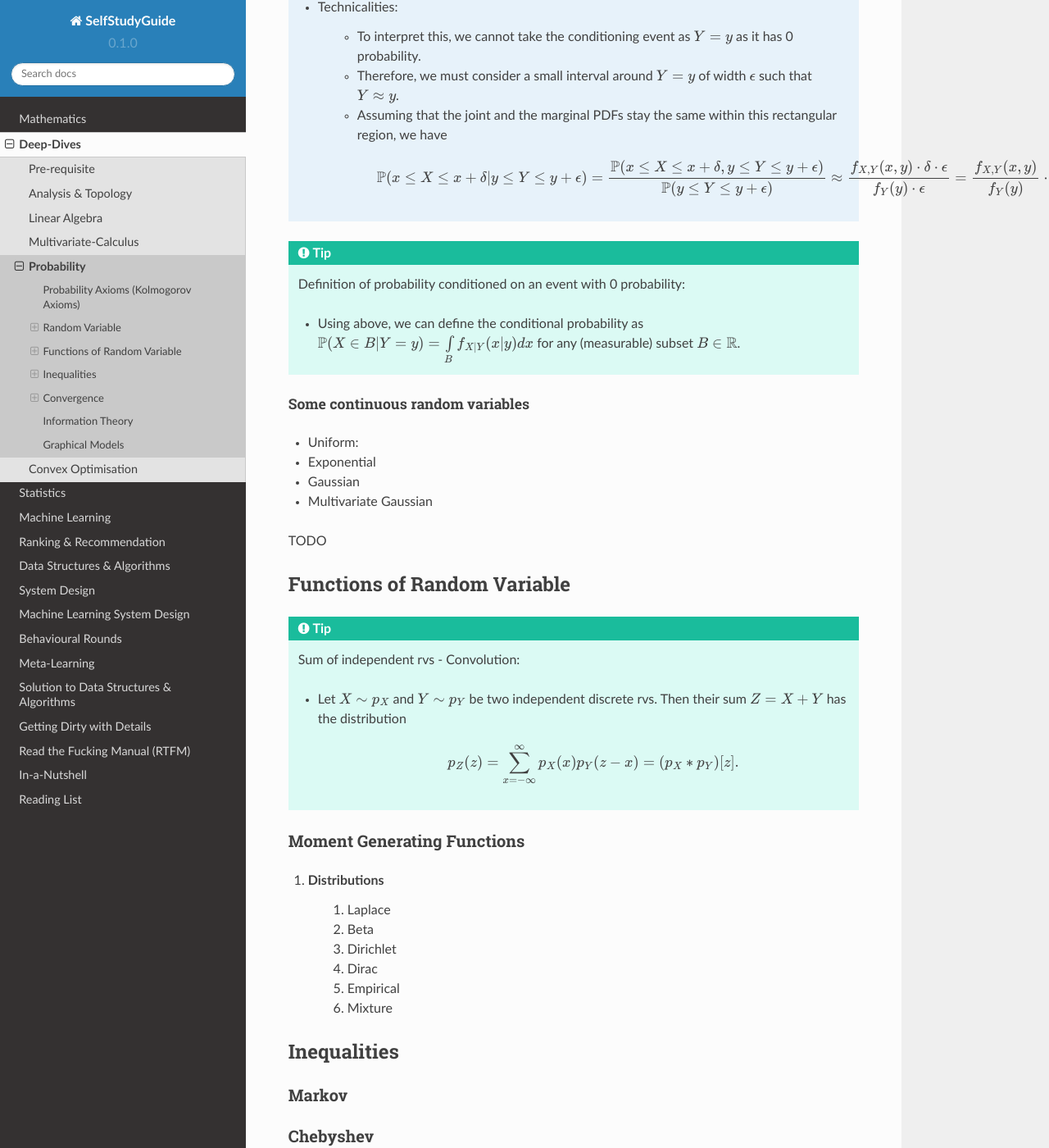
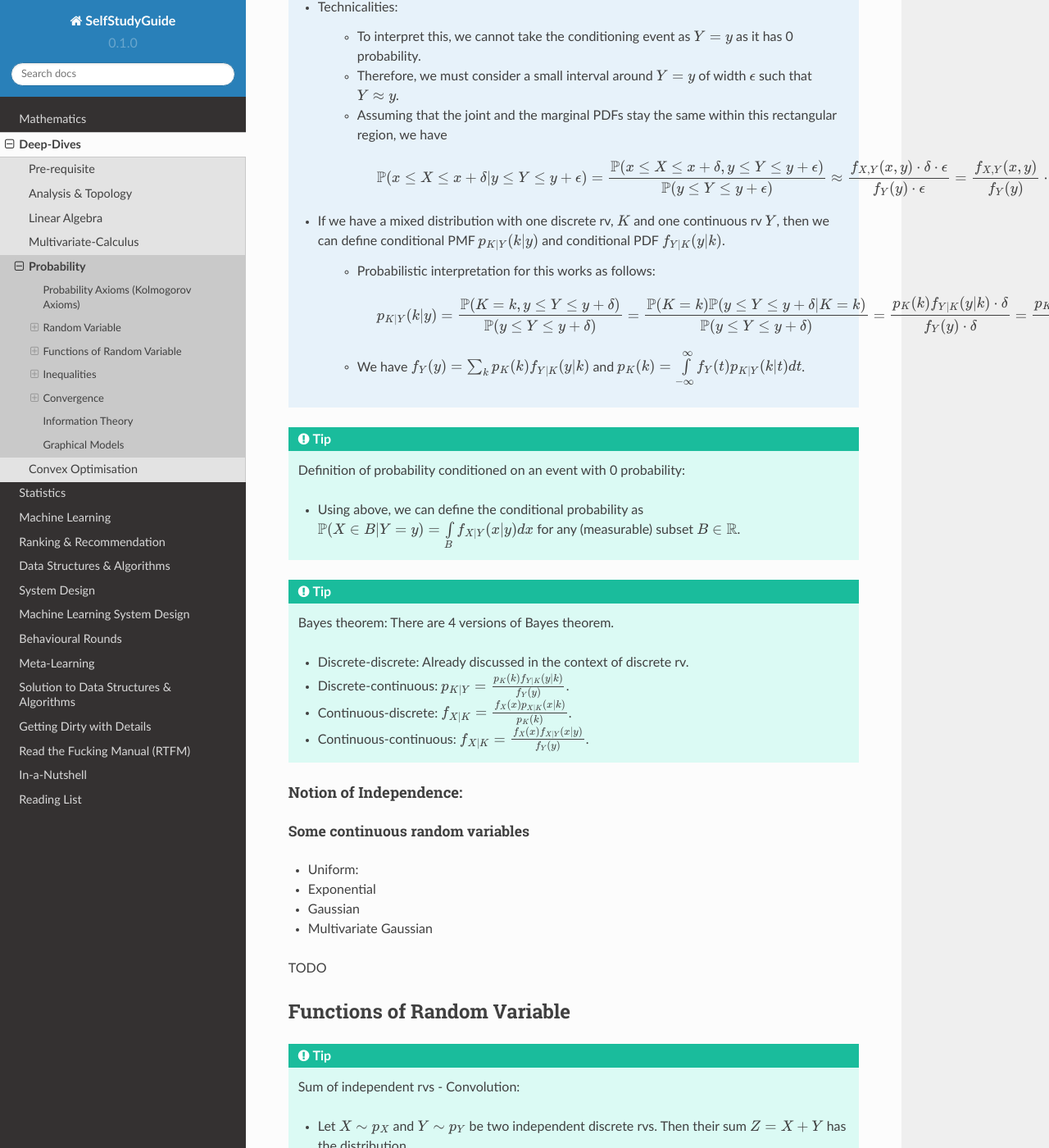
Before and after one commit to uselesstechjunks/leetcode, a Sphinx documentation site: the page built from docs/source/math/prob.rst, in a window 1280 px wide and 1400 px high, scrolled down 16260 px. Shown: the whole window at 82% size. Built offline with Sphinx 7.4.7 and the Read the Docs theme 2.0.0, drawn with Linux system fonts in a browser that asks for light colours.

Commit message:
Update prob.rst

```diff
--- a/docs/source/math/prob.rst
+++ b/docs/source/math/prob.rst
@@ -536,10 +536,28 @@ Conditioning on a random variables
 
 			.. math:: \mathbb{P}(x\leq X\leq x+\delta|y\leq Y\leq y+\epsilon)=\frac{\mathbb{P}(x\leq X\leq x+\delta,y\leq Y\leq y+\epsilon)}{\mathbb{P}(y\leq Y\leq y+\epsilon)}\approx\frac{f_{X,Y}(x,y)\cdot\delta\cdot\epsilon}{f_Y(y)\cdot\epsilon}=\frac{f_{X,Y}(x,y)}{f_Y(y)}\cdot\delta=f_{X|Y}(x|y)\cdot\delta
 
+	* If we have a mixed distribution with one discrete rv, :math:`K` and one continuous rv :math:`Y`, then we can define conditional PMF :math:`p_{K|Y}(k|y)` and conditional PDF :math:`f_{Y|K}(y|k)`.
+
+		* Probabilistic interpretation for this works as follows:
+
+			.. math:: p_{K|Y}(k|y)=\frac{\mathbb{P}(K=k,y\leq Y\leq y+\delta)}{\mathbb{P}(y\leq Y\leq y+\delta)}=\frac{\mathbb{P}(K=k)\mathbb{P}(y\leq Y\leq y+\delta|K=k)}{\mathbb{P}(y\leq Y\leq y+\delta)}=\frac{p_K(k)f_{Y|K}(y|k)\cdot\delta}{f_Y(y)\cdot\delta}=\frac{p_K(k)f_{Y|K}(y|k)}{f_Y(y)}
+		* We have :math:`f_Y(y)=\sum_{k}p_K(k)f_{Y|K}(y|k)` and :math:`p_K(k)=\int\limits_{-\infty}^\infty f_Y(t)p_{K|Y}(k|t) dt`.
+
 .. tip::
 	Definition of probability conditioned on an event with 0 probability:
 
 	* Using above, we can define the conditional probability as :math:`\mathbb{P}(X\in B|Y=y)=\int\limits_B f_{X|Y}(x|y) dx` for any (measurable) subset :math:`B\in\mathbb{R}`.
+
+.. tip::
+	Bayes theorem: There are 4 versions of Bayes theorem.
+
+	* Discrete-discrete: Already discussed in the context of discrete rv.
+	* Discrete-continuous: :math:`p_{K|Y}=\frac{p_K(k)f_{Y|K}(y|k)}{f_Y(y)}`.
+	* Continuous-discrete: :math:`f_{X|K}=\frac{f_X(x)p_{X|K}(x|k)}{p_K(k)}`.
+	* Continuous-continuous: :math:`f_{X|K}=\frac{f_X(x)f_{X|Y}(x|y)}{f_Y(y)}`.
+
+Notion of Independence:
+------------------------------------
 
 Some continuous random variables
 ^^^^^^^^^^^^^^^^^^^^^^^^^^^^^^^^^^^^^^^^^^^^^
```
